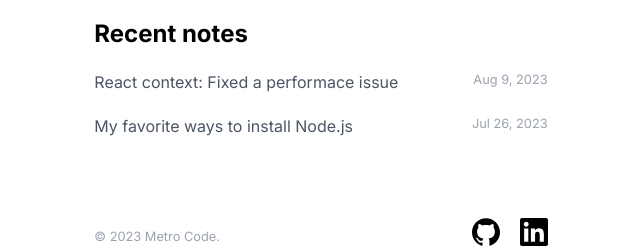
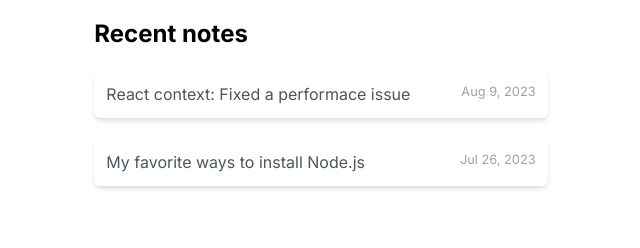
Before and after one commit to herol3oy/metro-code, a Next.js app: page / in a window 1280 px wide. Shown: the part 605-853 px from the top of the page, without its empty margins (319-959 px from the left). Built offline with nearby package versions, Linux system fonts and the light colour scheme.

Commit message:
style homepage blog links

```diff
--- a/app/page.tsx
+++ b/app/page.tsx
@@ -21,17 +21,16 @@ const Home = async () => {
       <AboutMe />
       <h1 className="text-2xl font-bold">Recent notes</h1>
       {sortedPosts.map(({ slug, title, date }) => (
-        <div className="flex justify-between" key={slug}>
-          <Link
-            className="w-fit transition-all duration-500 hover:text-gray-600"
-            href={`/blog/${slug}`}
-          >
-            <p>{title}</p>
-          </Link>
+        <Link
+          key={slug}
+          className="flex justify-between rounded-md p-3 shadow-md transition-all duration-300 ease-in-out hover:bg-gray-200"
+          href={`/blog/${slug}`}
+        >
+          <p>{title}</p>
           <small className="text-gray-400">
             <time dateTime={date}>{formatDate(date)}</time>
           </small>
-        </div>
+        </Link>
       ))}
     </div>
   )
```
